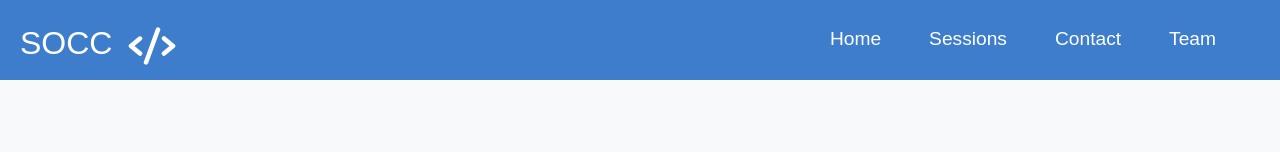
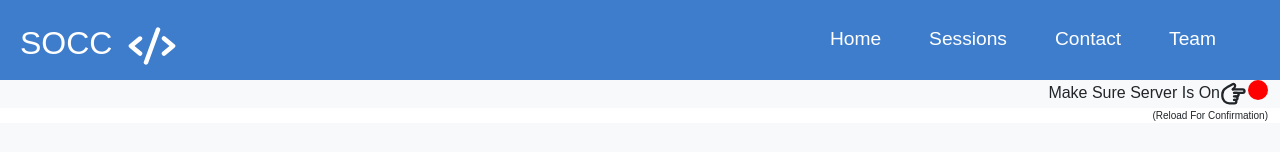
Before and after one commit to karthikch33/SoccFrontend, a React (Create React App) app: page / in a window 1280 px wide. Shown: the top 152 px of the page. Built offline with nearby package versions, Linux system fonts and the light colour scheme; no server answers.

Commit message:
changed this

```diff
--- a/src/components/pages/Bulb.js
+++ b/src/components/pages/Bulb.js
@@ -21,6 +21,19 @@ const Bulb = () => {
 
   return (
     <>
+    <div className="container-xxl text-center">
+        <div className="row">
+            <div className="col-12 d-flex justify-content-end " style={{background:"#f8f9fa"}}>
+                <label htmlFor="">Make Sure Server Is On<TbHandFinger className='fs-3' style={{rotate:"90deg"}}/></label>
+                {serverCondition?.status === 201?<div className={`bulb on`} ></div>:<div className={`bulb off`} ></div>}
+             </div>
+        </div>
+             <div className="row">
+                <div className="col-12 d-flex justify-content-end">
+             <label htmlFor="" className='' style={{fontSize:"10px"}}>(Reload For Confirmation)</label>
+                </div>
+            </div>
+    </div>
     </>
   );
 };
```
